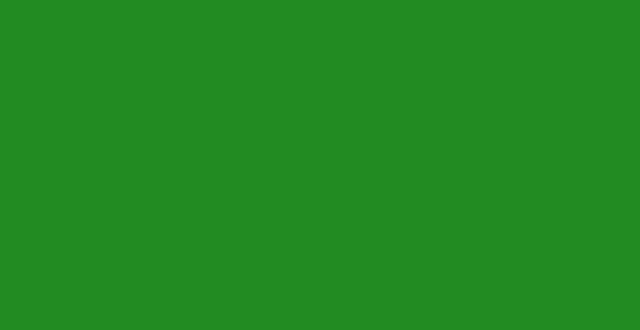
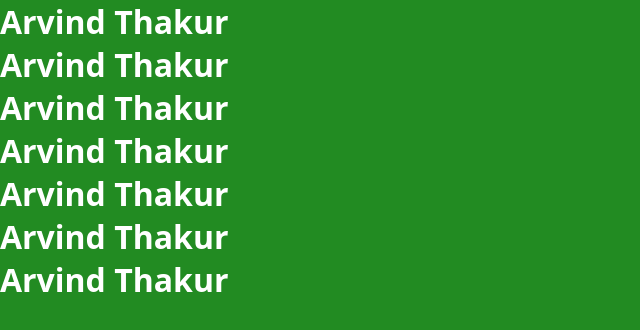
Before and after one commit to Arvindkr123/Doing-Something-Good, a React (Create React App) app: page / in a window 1280 px wide. Shown: the top 330 px of the page, without its empty margins (0-640 px from the left). Built offline with nearby package versions, Linux system fonts and the light colour scheme.

Commit message:
more map on object array

```diff
--- a/src/components/Hello.js
+++ b/src/components/Hello.js
@@ -1,11 +1,20 @@
 import React from 'react'
 
 const Hello = () => {
-    // const arr = [1, 2, 3, 4, 5, 6, 7, 8, 9, 10]
-    // const result = arr.map((ele)=> <h1>{ele}</h1>)
+    const students = [
+        { name: 'Arvind', lname: 'Thakur' },
+        { name: 'Arvind', lname: 'Thakur' },
+        { name: 'Arvind', lname: 'Thakur' },
+        { name: 'Arvind', lname: 'Thakur' },
+        { name: 'Arvind', lname: 'Thakur' },
+        { name: 'Arvind', lname: 'Thakur' },
+        { name: 'Arvind', lname: 'Thakur' },
+    ]
     return (
         <div>
-            {/* {result} */}
+            {students.map((ele, i) => {
+                return <h1 key={i}>{ele.name} {ele.lname}</h1>
+            })}
         </div>
     )
 }
```
